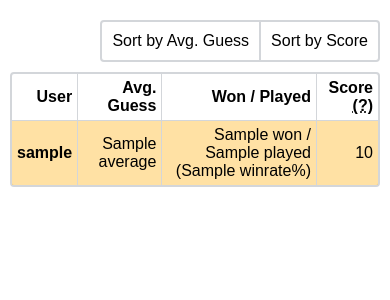
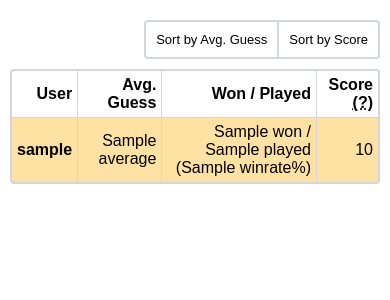
Before and after one commit to charliewilson/trackle, a PHP site: template app/views/leaderboard/leaderboard.twig in a window 390 px wide. Shown: the part 106-406 px from the top of the page. Run offline with PHP 8.4, Linux system fonts and the light colour scheme; the template is opened without the code that fills it: most values are stand-ins (such as "Sample title", 1, 10 or a date in 2020); some libraries are stand-ins or nearby versions.

Commit message:
Fixed mobile button size

```diff
--- a/assets/css/style.css
+++ b/assets/css/style.css
@@ -214,6 +214,12 @@ hr {
 
 .button-group .button.active {
   background: var(--border-colour);
+}
+
+@media (max-width: 650px) {
+  .button-group .button {
+    font-size: 13px;
+  }
 }
 
 /* Leaderboard */
```
